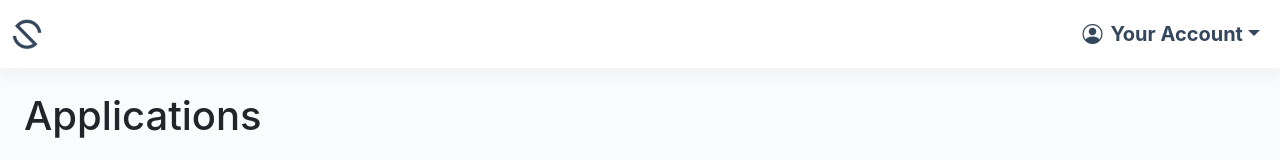
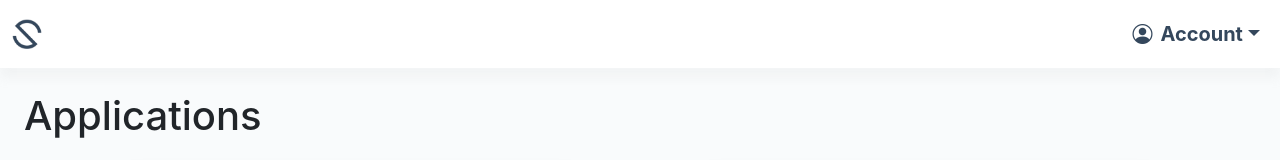
Before and after one commit to silversemx/silvertime-login, a React (Create React App) app: page /apps in a window 1280 px wide. Shown: the top 160 px of the page. Built offline with nearby package versions, Linux system fonts and the light colour scheme; sample sign-in values are in the browser's storage.

Commit message:
Updated account drop down button title

```diff
--- a/src/components/main/Header.js
+++ b/src/components/main/Header.js
@@ -16,7 +16,7 @@ const Header = () => {
 				<Navbar.Collapse id='navbarScroll'>
 					<Nav className='ms-auto'>
 						<NavDropdown
-							title={<Fragment><i className='bi bi-person-circle fs-5 me-2'></i>Your Account</Fragment>}
+							title={<Fragment><i className='bi bi-person-circle fs-5 me-2'></i>Account</Fragment>}
 							id='userDropdown'
 							align='end'
 							active
```
